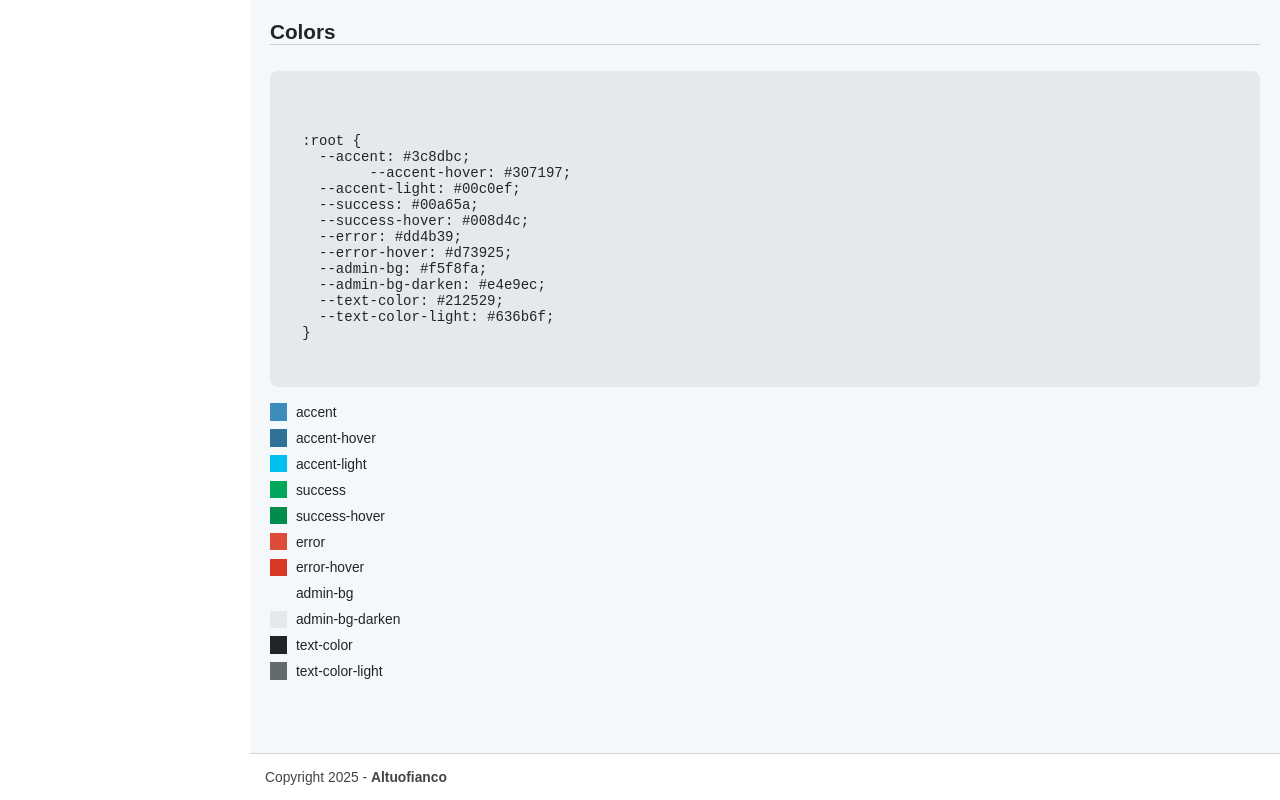
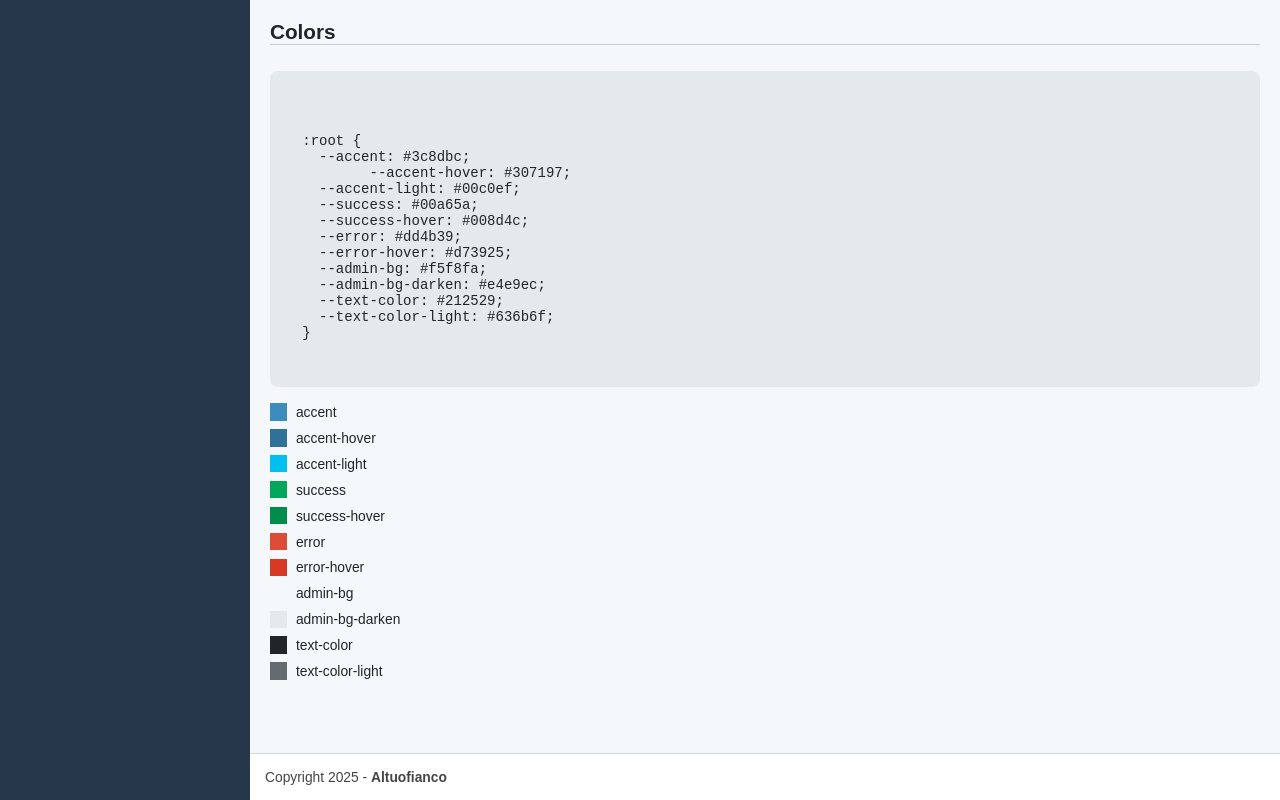
Before and after one commit to seriiserii825/nuxt-dashcore, a Nuxt app: page /admin/styleguides in a window 1280 px wide. Built offline with nearby package versions, Linux system fonts and the light colour scheme.

Commit message:
feat: admin sidebar start

```diff
--- a/components/Admin/AdminSidebar.vue
+++ b/components/Admin/AdminSidebar.vue
@@ -6,3 +6,9 @@
 
   </div>
 </template>
+<style scoped lang="scss">
+.admin-sidebar {
+  height: 100%;
+  background-color: #26374c;
+}
+</style>
--- a/layouts/admin.vue
+++ b/layouts/admin.vue
@@ -1,6 +1,8 @@
 <template>
   <div class="admin">
-    <div class="admin__sidebar"></div>
+    <div class="admin__sidebar">
+      <AdminSidebar />
+    </div>
     <div class="admin__main">
       <div class="admin__topbar"></div>
       <div class="admin__content">
```
Also changed, not shown: public/images/app_header_logo.png (added).
